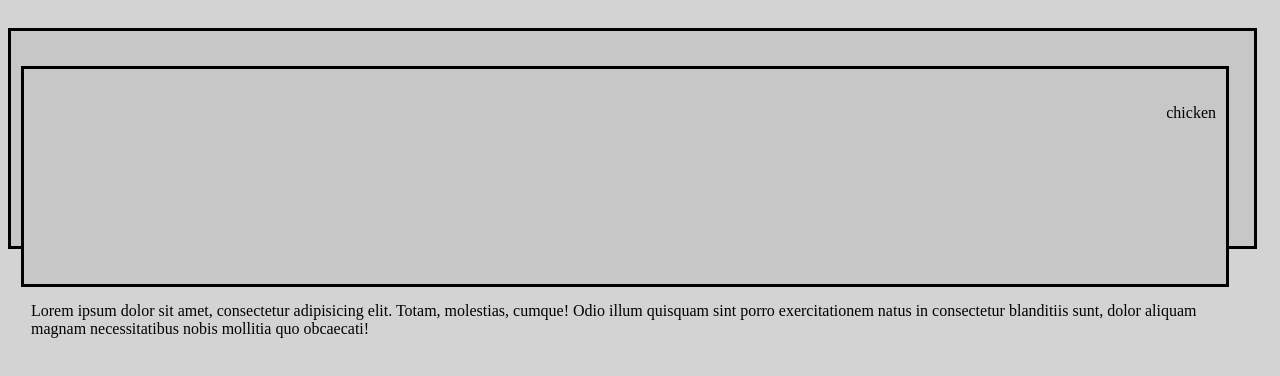
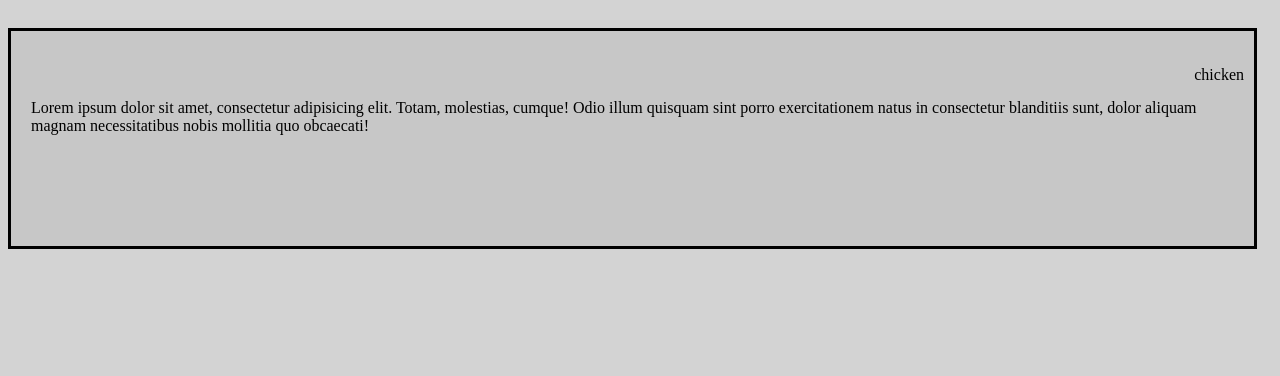
Before and after one commit to nflowforward/courseratest, a plain HTML site: page creativedirectory/index.html in a window 1280 px wide. Drawn offline with Linux system fonts and the light colour scheme.

Commit message:
Add files via upload

```diff
--- a/creativedirectory/index.html
+++ b/creativedirectory/index.html
@@ -18,12 +18,12 @@
 
 
 <div class ="row">
-<div class="chickenbox">
-<div class=" section" align ="right">chicken</div>
-<p>Lorem ipsum dolor sit amet, consectetur adipisicing elit. Totam, molestias, cumque! Odio illum quisquam sint porro exercitationem natus in consectetur blanditiis sunt, dolor aliquam magnam necessitatibus nobis mollitia quo obcaecati!</p></div>
+<div class="chickenbox" align ="right">chicken
+<p>Lorem ipsum dolor sit amet, consectetur adipisicing elit. Totam, molestias, cumque! Odio illum quisquam sint porro exercitationem natus in consectetur blanditiis sunt, dolor aliquam magnam necessitatibus nobis mollitia quo obcaecati!</p>
+</div>
+</div>
 
 
-</div>
 
 
 
```
